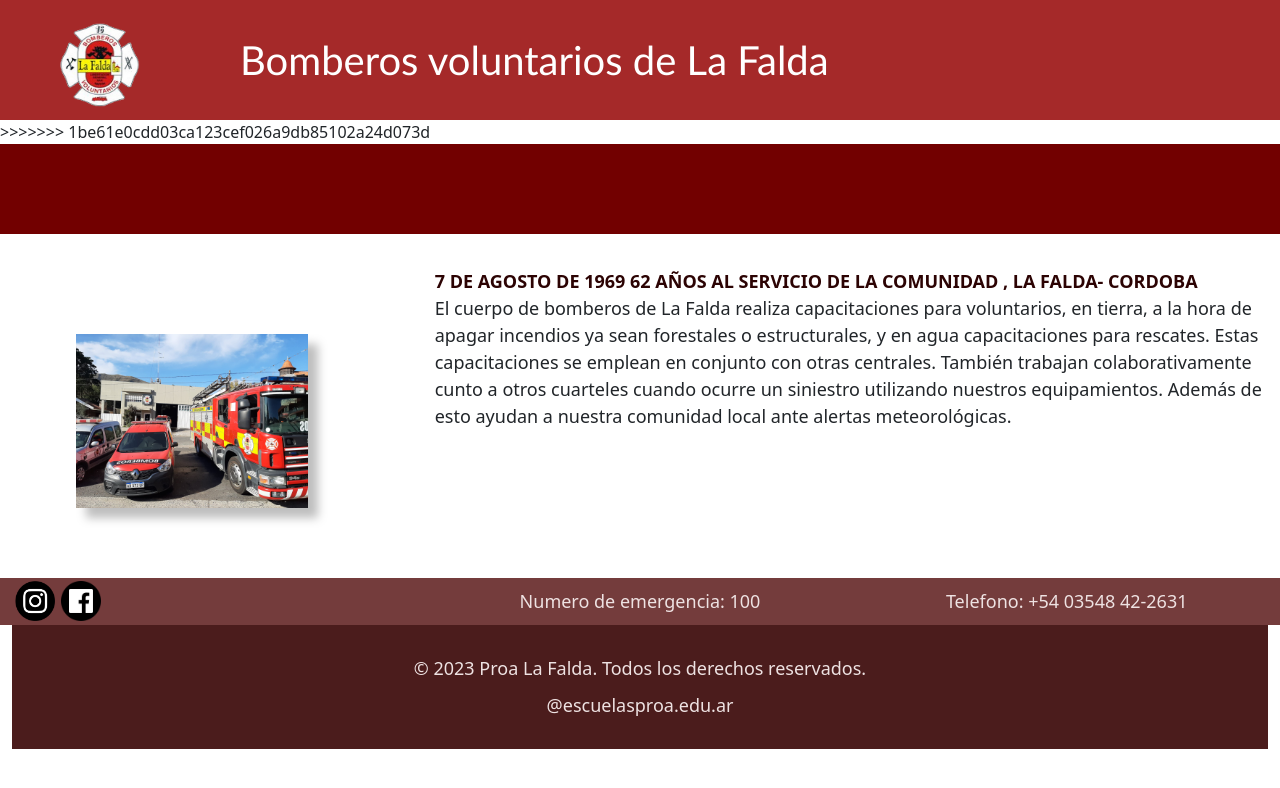
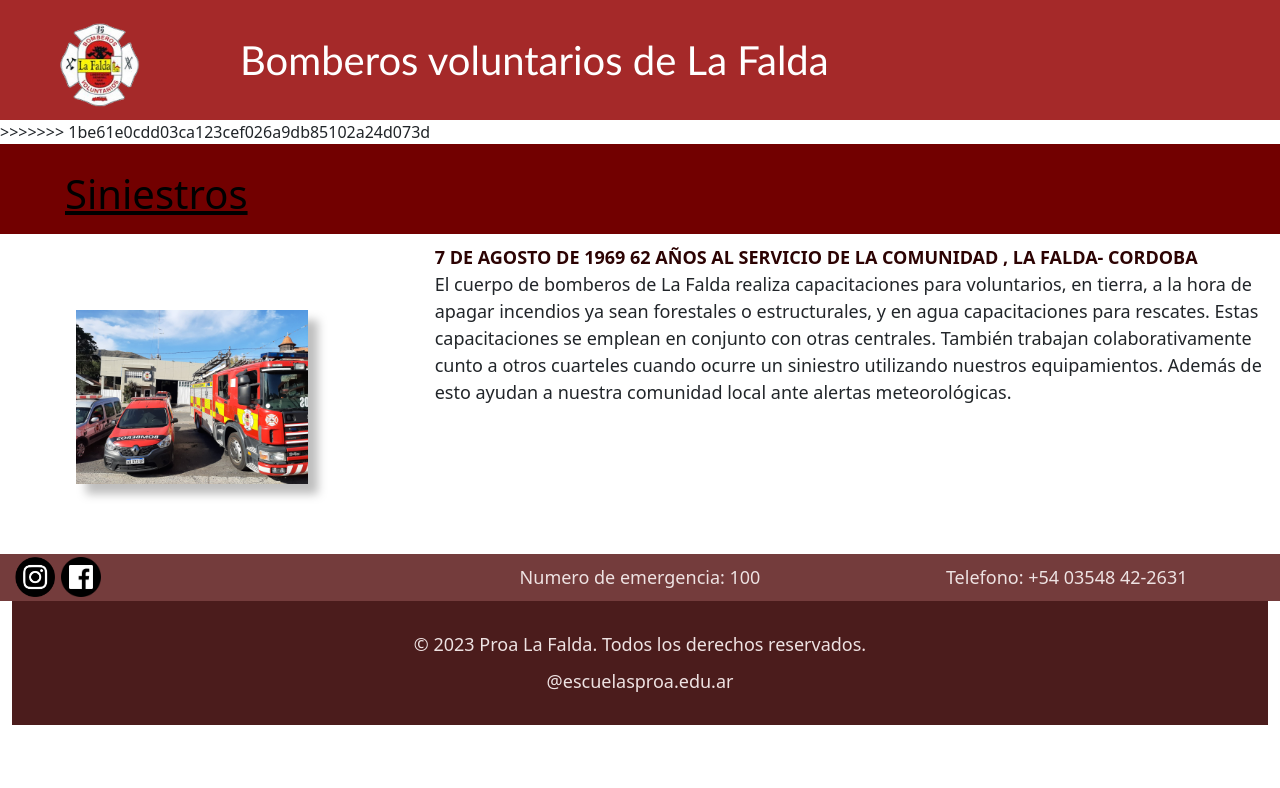
Before and after one commit to IanButcher/BomberosLaFalda, an Angular app: page /home in a window 1280 px wide. Shown: the top 788 px of the page. Built offline with nearby package versions, Linux system fonts and the light colour scheme.

Commit message:
Update nav.component.html

```diff
--- a/src/app/shared/nav/nav.component.html
+++ b/src/app/shared/nav/nav.component.html
@@ -1,7 +1,5 @@
 <nav>
-    <a class="nav-link" routerLink=''><i class="fa-solid fa-house"></i></a>
-    <a class="nav-link" routerLink=''><i class="fa-solid fa-newspaper"></i></a>
-    <a class="nav-link" routerLink=''><i class="fa-solid fa-user"></i></a>
-    <!--importar en head <link rel="stylesheet" href="https://cdnjs.cloudflare.com/ajax/libs/font-awesome/6.2.1/css/all.min.css" integrity="sha512-MV7K8+y+gLIBoVD59lQIYicR65iaqukzvf/nwasF0nqhPay5w/9lJmVM2hMDcnK1OnMGCdVK+iQrJ7lzPJQd1w==" crossorigin="anonymous" referrerpolicy="no-referrer" />-->
+    <div class="nav-a">
+        <a  class="siniestro" routerLink='/siniestro'>Siniestros</a>
+    </div>
 </nav>
-<br>
```
